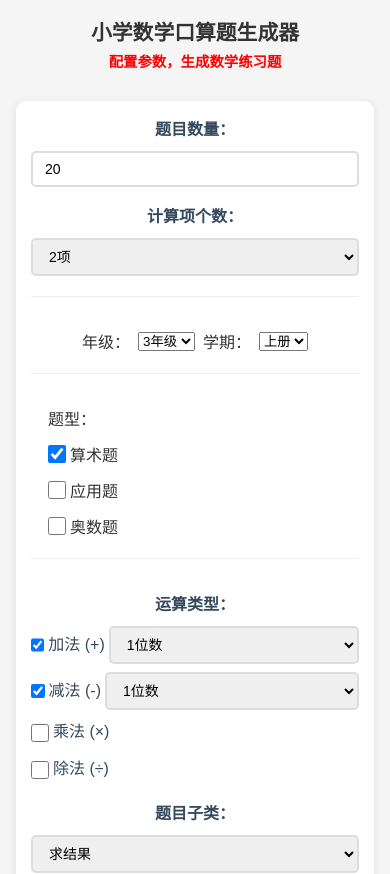
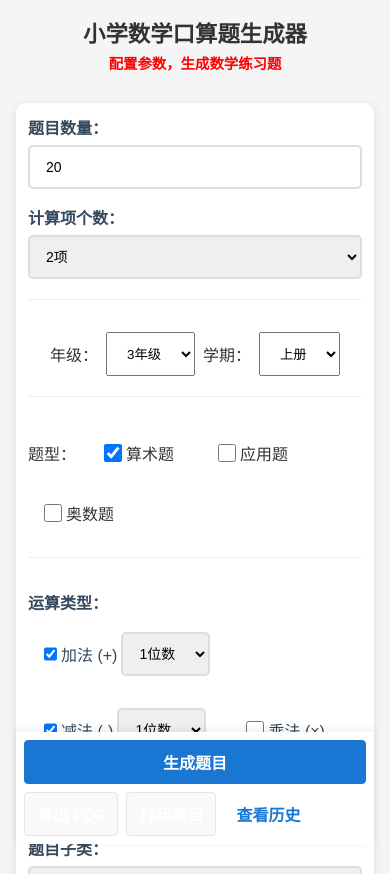
Before and after one commit to dllen/PrimarySchoolMathematicsGenerator, a Vue app: page / in a window 390 px wide. Shown: the top 874 px of the page. Built offline with nearby package versions, Linux system fonts and the light colour scheme.

Commit message:
style(mobile): mobile-first responsive breakpoints, sticky action bar, 44px touch targets

```diff
--- a/src/style.css
+++ b/src/style.css
@@ -368,100 +368,22 @@ body {
   width: 100%;
 }
 
-/* 移动端适配 */
-@media screen and (max-width: 768px) {
+/* === Mobile-first responsive overrides (MVP+移动端) === */
+@media screen and (max-width: 639px) {
   .container {
-    padding: 10px;
-  }
-
-  .header h1 {
-    font-size: 1.8em;
+    padding: 12px;
   }
 
   .header h2 {
-    font-size: 1.5em;
+    font-size: 1.4em;
   }
 
-  .config-panel {
-    padding: 15px;
+  .header p {
+    font-size: 0.9em;
   }
 
-  .config-row {
-    flex-direction: column;
-    align-items: flex-start;
-    gap: 15px;
-  }
-
-  /* 保持运算符和题目类型在同一行 */
-  .config-row-inline {
-    flex-direction: row;
-    align-items: center;
-  }
-
-  .config-item {
-    width: 100%;
-    flex-direction: column;
-    align-items: flex-start;
-  }
-
-  /* 运算符和题目类型的配置项保持横向布局 */
-  .config-item-inline {
-    flex-direction: row;
-    align-items: center;
-    gap: 10px;
-  }
-
-  .config-item-inline label {
-    min-width: auto;
-    margin-bottom: 0;
-    white-space: nowrap;
-  }
-
-  .config-item label {
-    min-width: auto;
-    margin-bottom: 5px;
-  }
-
-  .config-item input,
-  .config-item select {
-    width: 100%;
-  }
-
-  .checkbox-group {
-    width: 100%;
-    flex-direction: column;
-    gap: 10px;
-  }
-
-  .checkbox-item {
-    width: 100%;
-  }
-
-  /* Radio group 在移动端保持横向 */
-  .radio-group {
-    display: flex;
-    flex-direction: row;
-    gap: 15px;
-    flex-wrap: wrap;
-  }
-
-  .radio-item {
-    flex-direction: row;
-    align-items: center;
-    white-space: nowrap;
-  }
-
-  .button-group {
-    flex-direction: column;
-    width: 100%;
-  }
-
-  .btn {
-    width: 100%;
-    padding: 14px;
-  }
-
-  .problems-grid {
+  /* 问题网格：1 列 */
+  .problem-grid {
     grid-template-columns: 1fr;
     gap: 10px;
   }
@@ -471,47 +393,119 @@ body {
     padding: 12px;
   }
 
-  .history-header {
-    flex-direction: column;
-    gap: 15px;
-    align-items: stretch;
+  /* 答案网格：2 列 */
+  .answer-grid {
+    grid-template-columns: repeat(2, 1fr);
   }
 
-  .history-header h2,
-  .history-header h3 {
-    text-align: center;
-    font-size: 1.3em;
+  /* Sticky 底部操作栏 */
+  .action-bar {
+    position: sticky;
+    bottom: 0;
+    z-index: 10;
+    background: #fff;
+    box-shadow: 0 -2px 8px rgba(0, 0, 0, 0.08);
+    padding: 8px;
+    margin: 0 -12px;
+    padding-bottom: calc(8px + env(safe-area-inset-bottom, 0px));
   }
 
+  .action-bar .btn-primary {
+    width: 100%;
+    order: -1;
+  }
+
+  .action-bar .desktop-only {
+    display: none !important;
+  }
+
+  /* 触控目标 ≥ 44px */
+  .btn,
+  .checkbox-item,
+  .radio-item,
+  .chip,
+  input[type="number"],
+  select {
+    min-height: 44px;
+    padding: 12px 16px;
+  }
+
+  input[type="checkbox"],
+  input[type="radio"] {
+    width: 22px;
+    height: 22px;
+  }
+
+  /* ConfigPanel 单列 */
+  .config-panel {
+    padding: 12px;
+  }
+
+  .config-row {
+    flex-direction: column;
+    align-items: flex-start;
+    gap: 12px;
+  }
+
+  .config-item {
+    width: 100%;
+  }
+
+  .config-item input,
+  .config-item select {
+    width: 100%;
+  }
+
+  /* KnowledgePointPicker chips: 加间距、强化选中 */
+  .chip {
+    font-size: 15px;
+    padding: 6px 14px;
+  }
+
+  .chip.active {
+    font-weight: 600;
+  }
+
+  /* print-root padding 避免 sticky 遮挡 */
+  .print-root {
+    padding-bottom: 80px;
+  }
+
+  /* 历史列表 */
   .history-list li {
     flex-direction: column;
     align-items: flex-start;
     gap: 8px;
   }
+}
 
-  .history-item-config {
-    font-size: 0.85em;
+@media screen and (min-width: 640px) and (max-width: 1023px) {
+  .container {
+    padding: 16px;
+  }
+
+  .problem-grid {
+    grid-template-columns: repeat(2, 1fr);
+  }
+
+  .answer-grid {
+    grid-template-columns: repeat(3, 1fr);
   }
 }
 
-/* 针对小屏幕手机的额外优化 */
-@media screen and (max-width: 480px) {
-  .header h2 {
-    font-size: 1.3em;
+@media screen and (min-width: 1024px) {
+  .container {
+    max-width: 960px;
+    margin: 0 auto;
+    padding: 16px;
   }
 
-  .header p {
-    font-size: 0.9em;
+  .problem-grid {
+    grid-template-columns: repeat(3, 1fr);
   }
 
-  .problem-item {
-    font-size: 15px;
-    padding: 10px;
-  }
-
-  .btn {
-    font-size: 14px;
-    padding: 12px;
+  .answer-grid {
+    grid-template-columns: repeat(4, 1fr);
   }
 }
 
@@ -542,4 +536,12 @@ body {
   .problem-item {
     break-inside: avoid;
   }
+
+  .worksheet-header .info-row {
+    display: flex !important;
+    justify-content: space-between;
+    padding: 0 24px;
+    font-size: 14px;
+    margin: 8px 0;
+  }
 }
```
